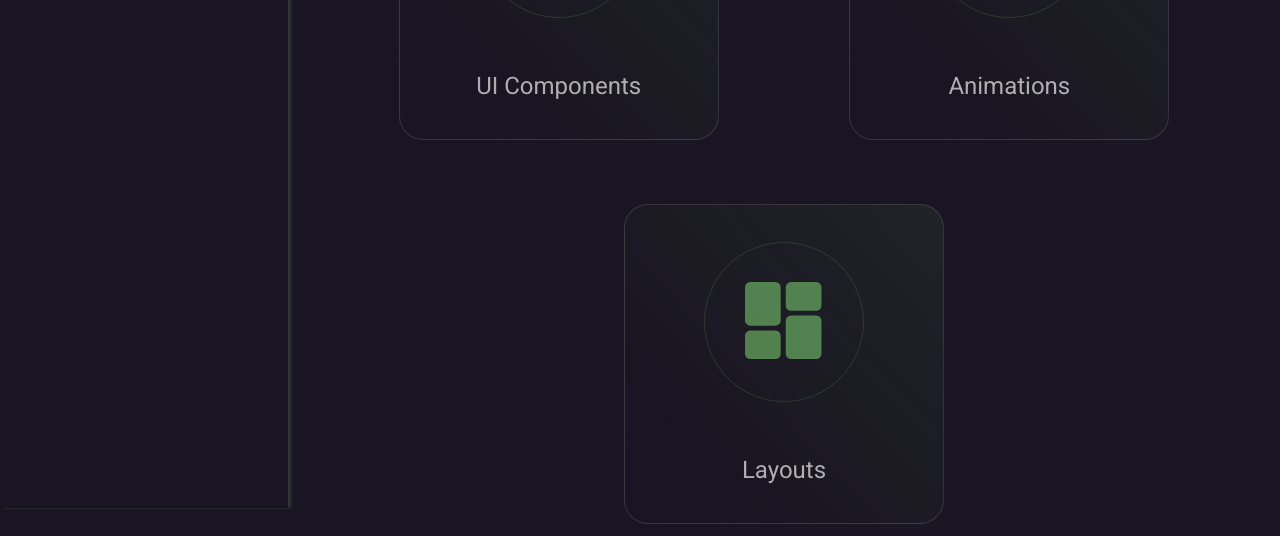
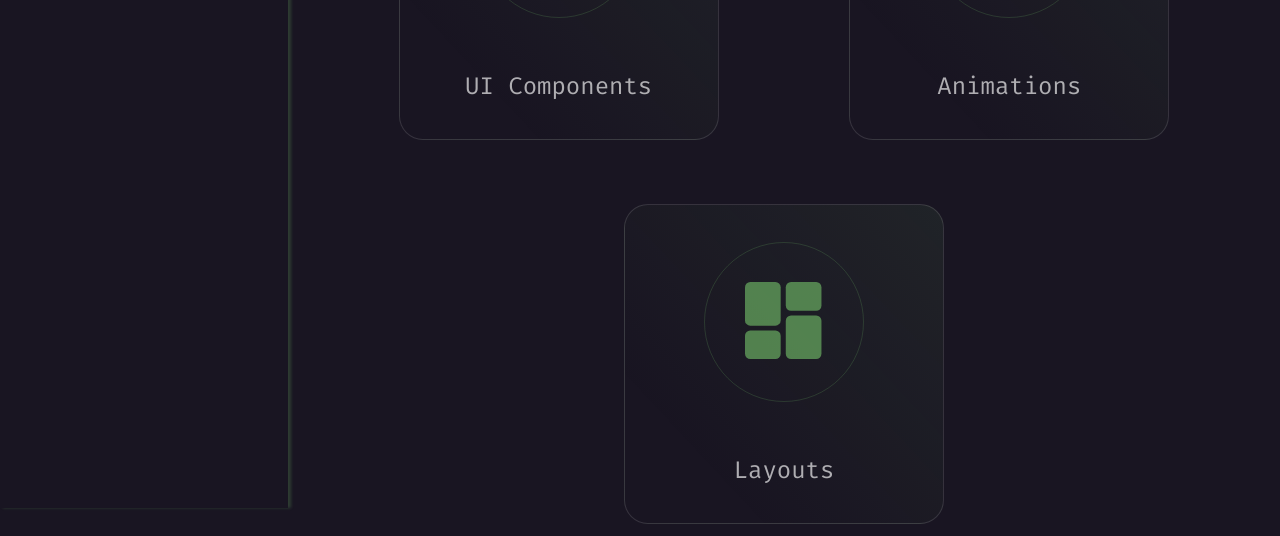
Before and after one commit to alexandre-fb/lib-vuejs, a Nuxt app: page / in a window 1280 px wide. Shown: the part 292-828 px from the top of the page. Built offline with nearby package versions, Linux system fonts and the light colour scheme.

Commit message:
fix: font

```diff
--- a/pages/index.vue
+++ b/pages/index.vue
@@ -31,7 +31,7 @@
           <!-- text area -->
           <div class="flex flex-col justify-center items-center p-4">
             <h2
-              class="text-2xl font-firaCode lg:opacity-65 group-hover:opacity-100 transition ease-in-out duration-300"
+              class="text-2xl font-fira lg:opacity-65 group-hover:opacity-100 transition ease-in-out duration-300"
             >
               {{ card.text }}
             </h2>
```
